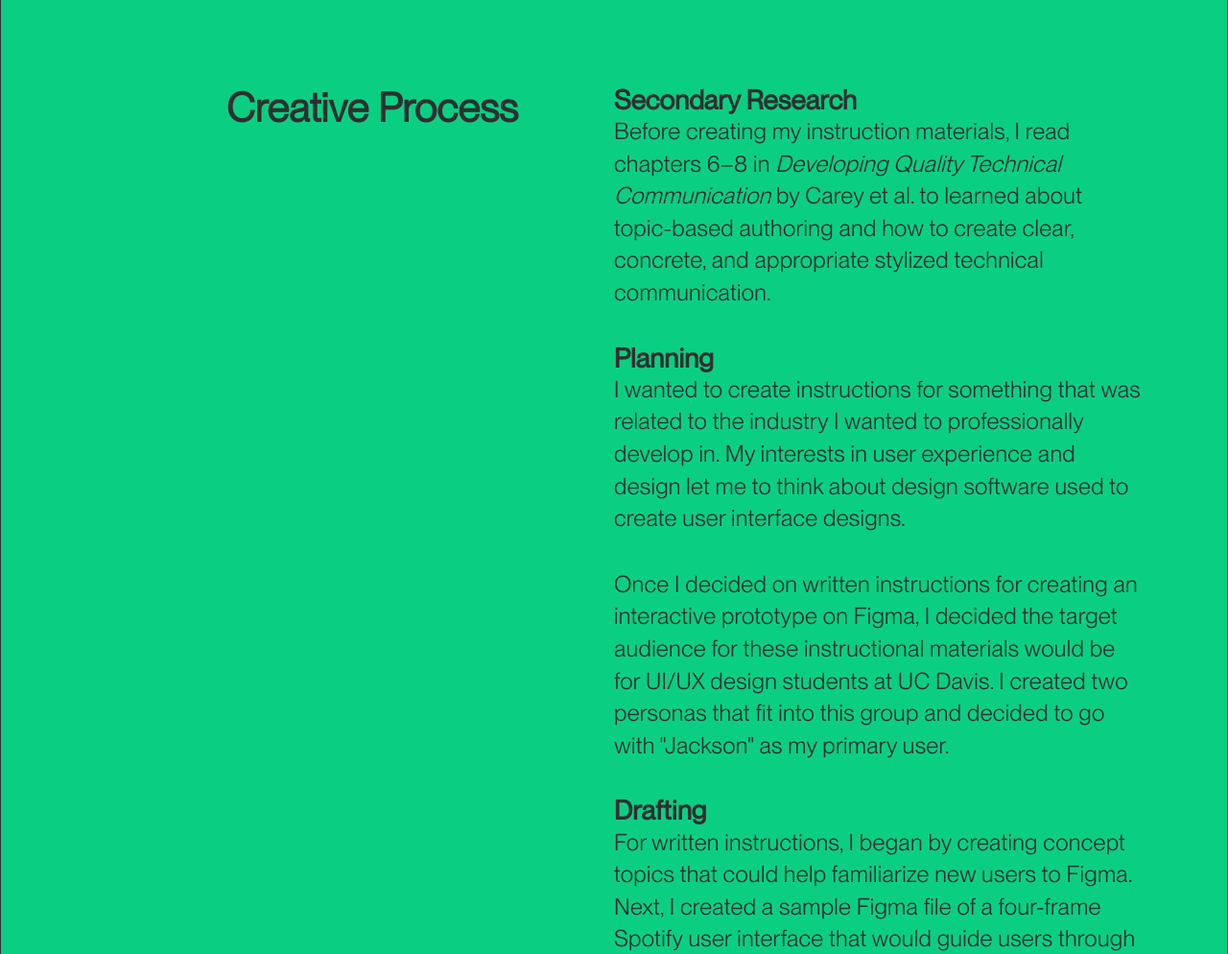
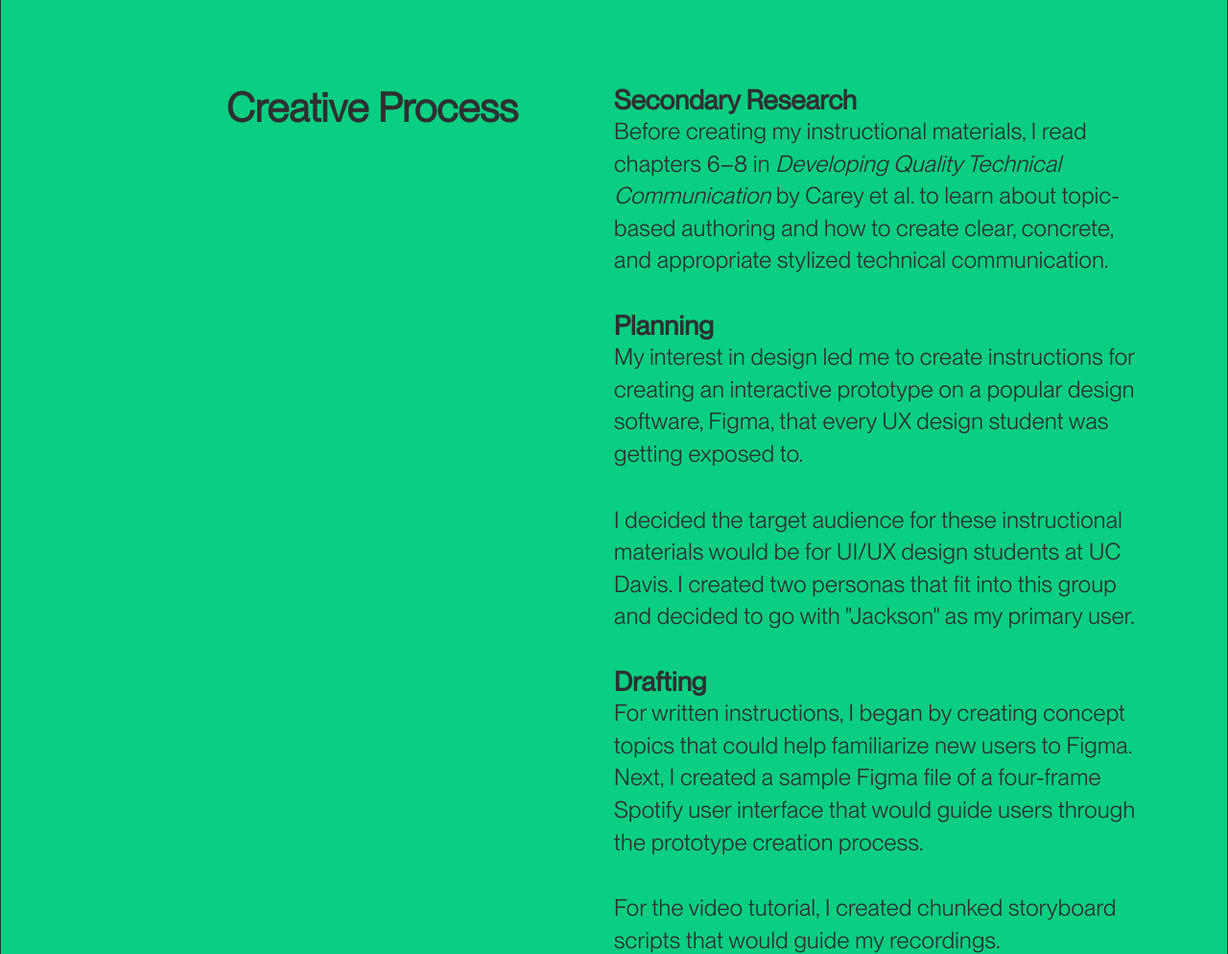
Before and after one commit to josedmurillo/josedmurillo.github.io, a plain HTML site: page figma.html in a window 1280 px wide. Shown: the part 2520-3514 px from the top of the page at 96% size. Drawn offline with nearby package versions, Linux system fonts and the light colour scheme.

Commit message:
Add files via upload
Copy edits

```diff
--- a/figma.html
+++ b/figma.html
@@ -32,7 +32,7 @@
                         <h2>Overview</h2>
                     </div>
                     <div class="projectText">
-                        <p>As part of a final project for my UX Documentation course, I created instructional materials for how to create an interactive prototype user Figma.</p>
+                        <p>As part of a final project for my UX Documentation course, I created instructional materials on how to create an interactive prototype using Figma.</p>
 
                         <p>The scope of my instructional materials covers how to import UI files into Figma, how to connect frames with interaction effects, and how to share the final prototype with others.</p>
 
@@ -51,12 +51,12 @@
                     </div>
                     <div class="profileText">
                         <h3>Secondary Research</h3>
-                        <p>Before creating my instruction materials, I read chapters 6–8 in <em>Developing Quality Technical Communication</em> by Carey et al. to learned about topic-based authoring and how to create clear, concrete, and appropriate stylized technical communication.</p>
+                        <p>Before creating my instructional materials, I read chapters 6–8 in <em>Developing Quality Technical Communication</em> by Carey et al. to learn about topic-based authoring and how to create clear, concrete, and appropriate stylized technical communication.</p>
 
                         <h3>Planning</h3>
-                        <p>I wanted to create instructions for something that was related to the industry I wanted to professionally develop in. My interests in user experience and design let me to think about design software used to create user interface designs.</p>
+                        <p>My interest in design led me to create instructions for creating an interactive prototype on a popular design software, Figma, that every UX design student was getting exposed to.</p>
 
-                        <p>Once I decided on written instructions for creating an interactive prototype on Figma, I decided the target audience for these instructional materials would be for UI/UX design students at UC Davis. I created two personas that fit into this group and decided to go with "Jackson" as my primary user.</p>
+                        <p>I decided the target audience for these instructional materials would be for UI/UX design students at UC Davis. I created two personas that fit into this group and decided to go with "Jackson" as my primary user.</p>
 
                         <h3>Drafting</h3>
                         <p>For written instructions, I began by creating concept topics that could help familiarize new users to Figma. Next, I created a sample Figma file of a four-frame Spotify user interface that would guide users through the prototype creation process.</p>
```
